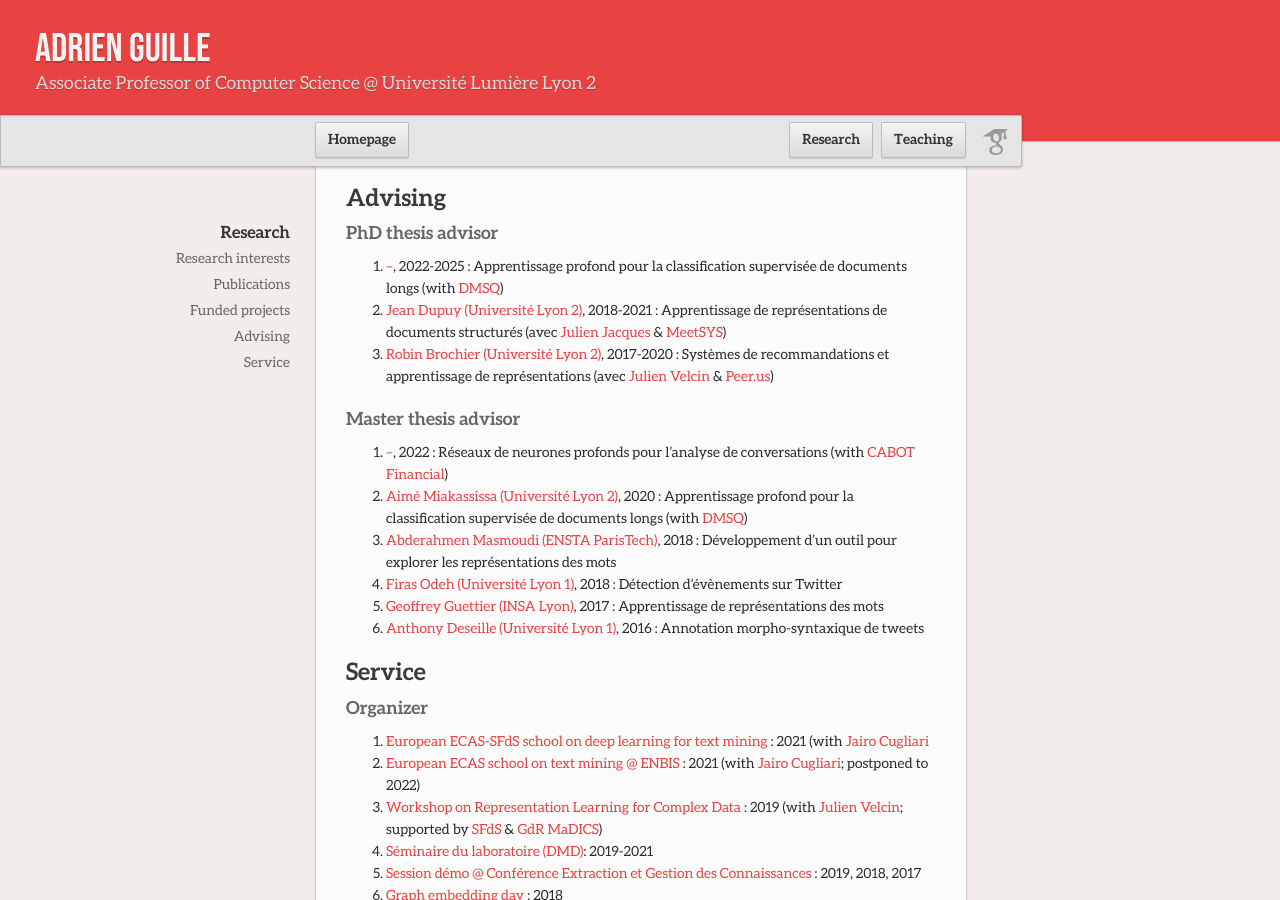
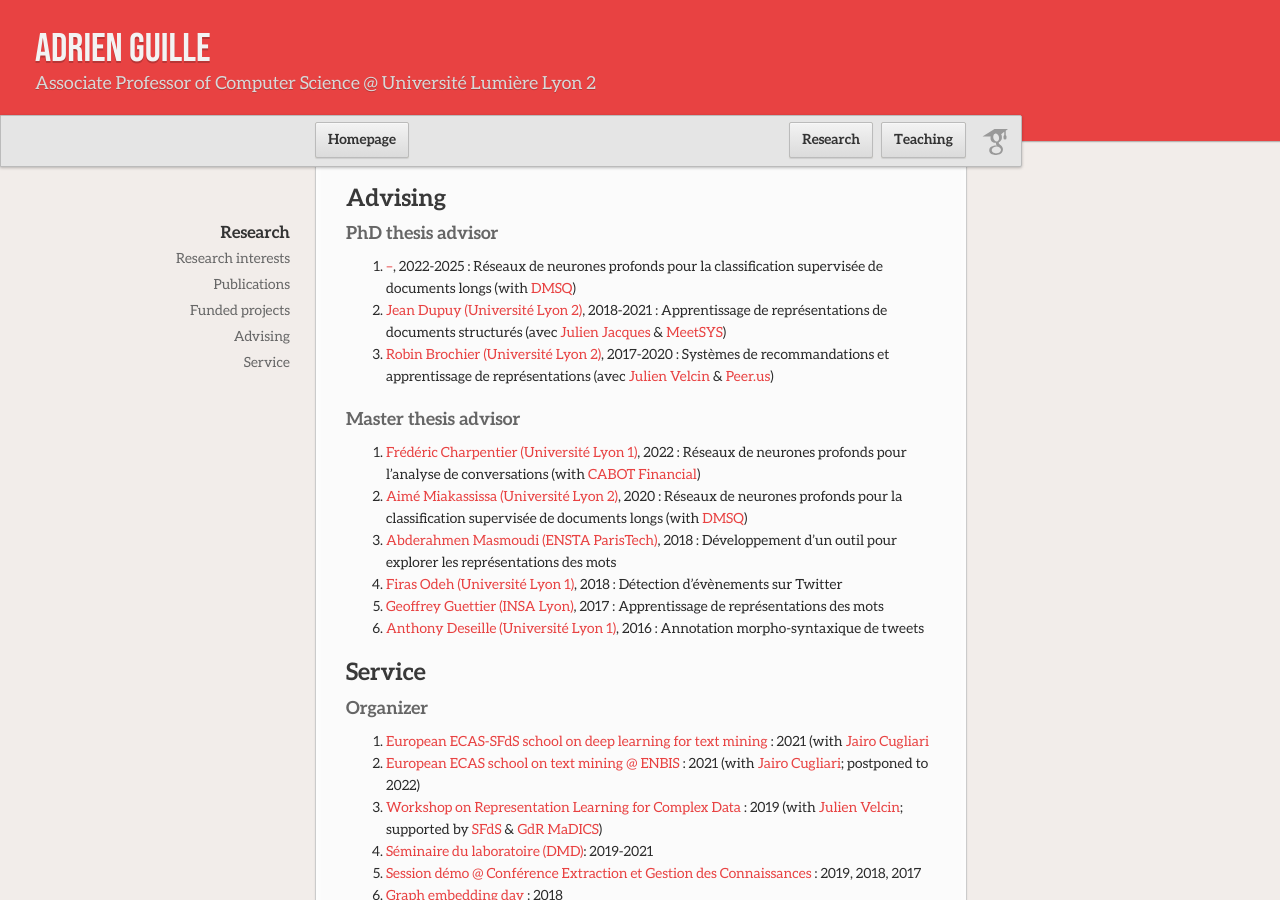
Before and after one commit to AdrienGuille/adrienguille.github.io, a Jekyll site: the page built from research.md, in a window 1280 px wide and 900 px high, scrolled down 839 px. Built offline with Jekyll 4.4.1, drawn with Linux system fonts in a browser that asks for light colours; our own code applies the rules of GitHub Pages for plain Markdown files.

Commit message:
Update research.md

```diff
--- a/research.md
+++ b/research.md
@@ -29,14 +29,14 @@ See the [dedicated page](publications.md) or my [Google Scholar profile](https:/
 
 ### PhD thesis advisor
 
-- [--](#), 2022-2025 : Apprentissage profond pour la classification supervisée de documents longs (with [DMSQ](https://dmsq.io))
+- [--](#), 2022-2025 : Réseaux de neurones profonds pour la classification supervisée de documents longs (with [DMSQ](https://dmsq.io))
 - [Jean Dupuy (Université Lyon 2)](#), 2018-2021 : Apprentissage de représentations de documents structurés (avec [Julien Jacques](http://eric.univ-lyon2.fr/~jjacques/) & [MeetSYS](http://meetsys.com/))
 - [Robin Brochier (Université Lyon 2)](#), 2017-2020 : Systèmes de recommandations et apprentissage de représentations (avec [Julien Velcin](http://eric.univ-lyon2.fr/~jvelcin/) & [Peer.us](http://peer.us/))
 
 ### Master thesis advisor
 
-- [--](#), 2022 : Réseaux de neurones profonds pour l'analyse de conversations (with [CABOT Financial](https://www.cabotfinancial.fr))
-- [Aimé Miakassissa (Université Lyon 2)](#), 2020 : Apprentissage profond pour la classification supervisée de documents longs (with [DMSQ](https://dmsq.io))
+- [Frédéric Charpentier (Université Lyon 1)](#), 2022 : Réseaux de neurones profonds pour l'analyse de conversations (with [CABOT Financial](https://www.cabotfinancial.fr))
+- [Aimé Miakassissa (Université Lyon 2)](#), 2020 : Réseaux de neurones profonds pour la classification supervisée de documents longs (with [DMSQ](https://dmsq.io))
 - [Abderahmen Masmoudi (ENSTA ParisTech)](#), 2018 : Développement d'un outil pour explorer les représentations des mots
 - [Firas Odeh (Université Lyon 1)](#), 2018 : Détection d'évènements sur Twitter
 - [Geoffrey Guettier (INSA Lyon)](#), 2017 : Apprentissage de représentations des mots
```
